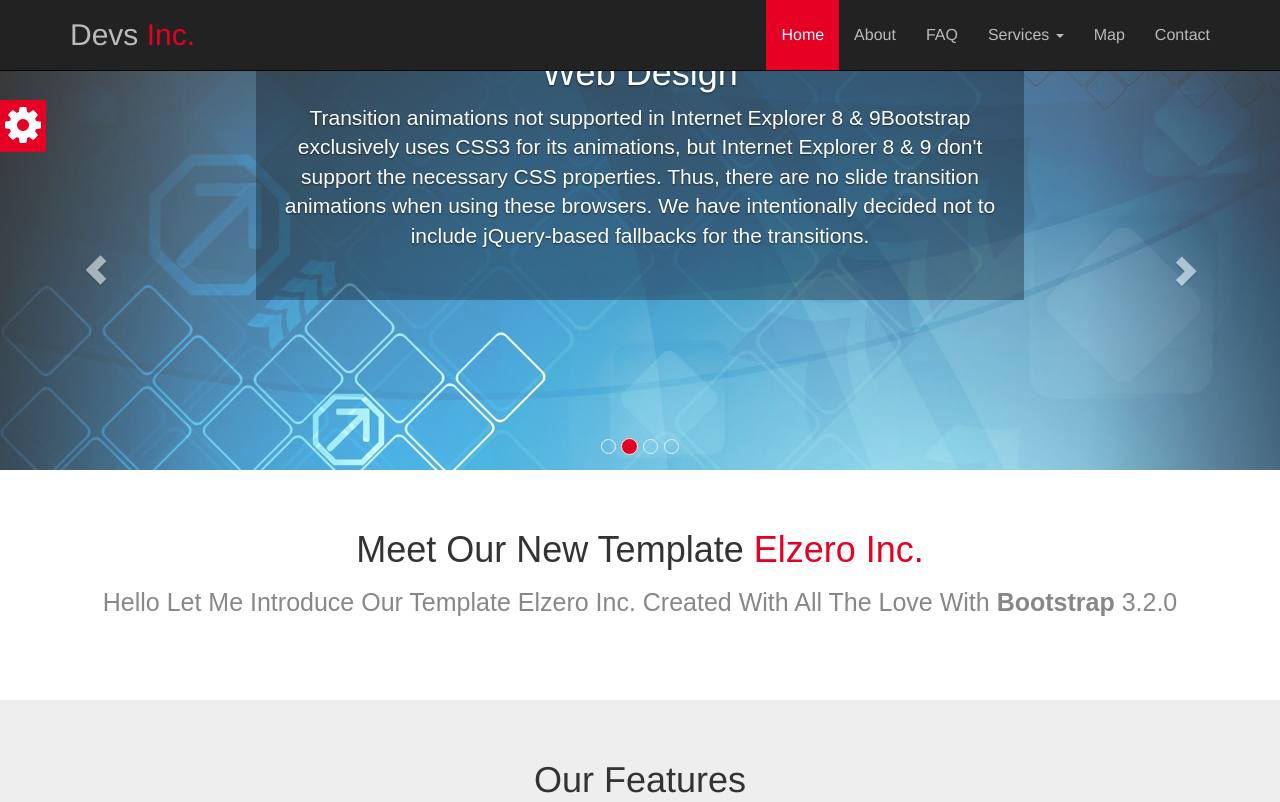
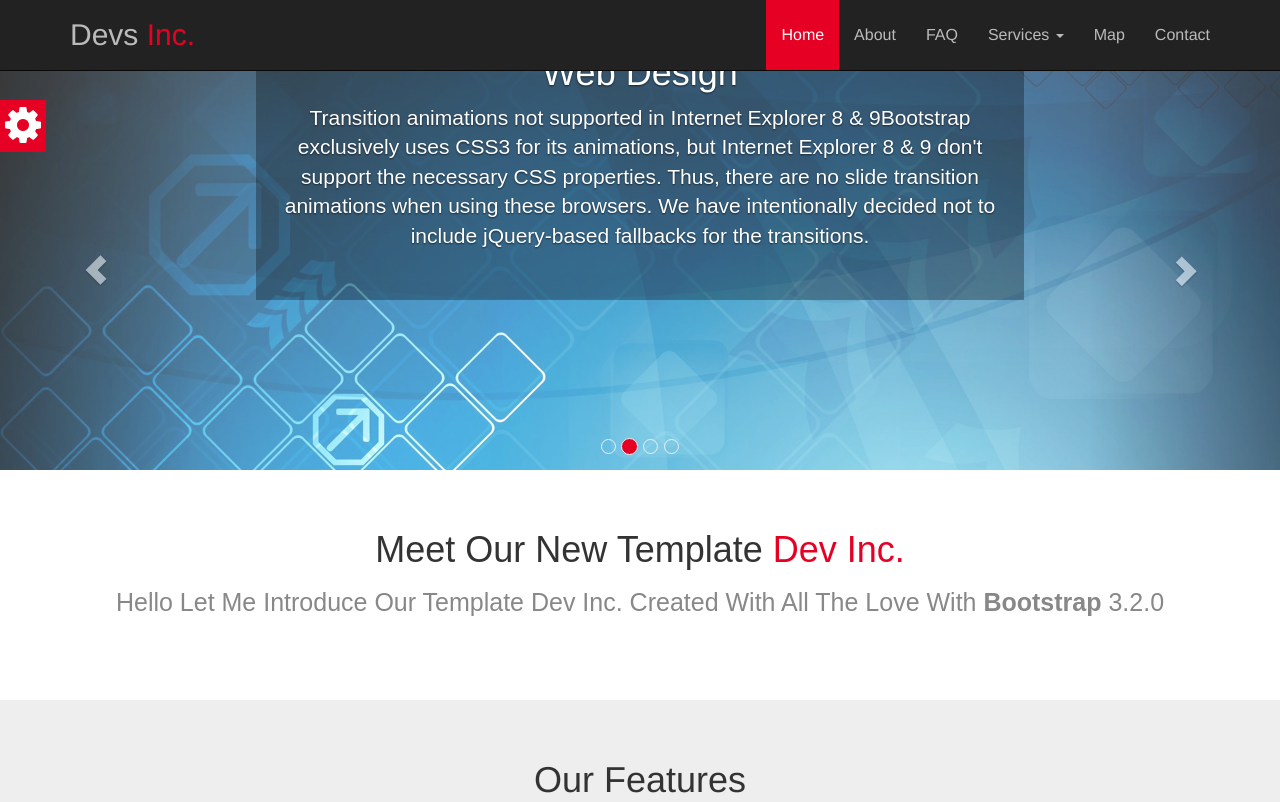
Before and after one commit to MarinaAwad/Devs, a plain HTML site: page index.html in a window 1280 px wide. Shown: the top 802 px of the page. Drawn offline with Linux system fonts and the light colour scheme; a web font is replaced by a local one.

Commit message:
Update index.html

```diff
--- a/index.html
+++ b/index.html
@@ -140,8 +140,8 @@
 
         <section class="about text-center wow bounceIn" data-wow-duration="2s" data-wow-offset="300">
             <div class="container">
-                <h1>Meet Our New Template <span>Elzero Inc.</span></h1>
-                <p class="lead">Hello Let Me Introduce Our Template Elzero Inc. Created With All The Love With <strong>Bootstrap</strong> 3.2.0</p>
+                <h1>Meet Our New Template <span>Dev Inc.</span></h1>
+                <p class="lead">Hello Let Me Introduce Our Template Dev Inc. Created With All The Love With <strong>Bootstrap</strong> 3.2.0</p>
             </div>
         </section>
 
```
